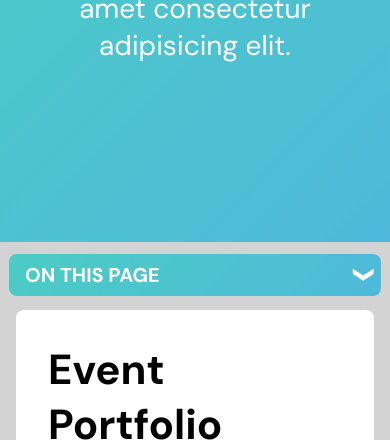
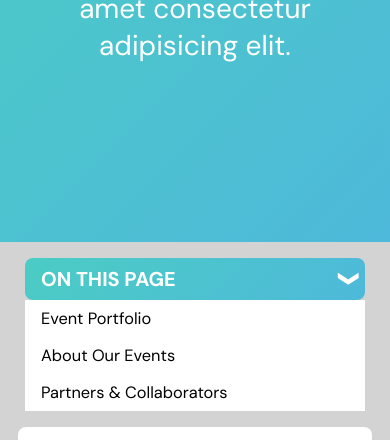
Before and after one commit to fransedor/ST-Events-Page, a plain HTML site: page index.html in a window 390 px wide. Shown: the part 568-1008 px from the top of the page. Drawn offline with Linux system fonts and the light colour scheme.

Commit message:
events-card revision done

```diff
--- a/index.html
+++ b/index.html
@@ -51,7 +51,9 @@
         </div>
         <div class="events-card">
             <div class="events-nav">
-                <h2>ON THIS PAGE<span class="arrow">&#10094</span></h2>
+                <div class="events-nav-button">
+                    <h2>ON THIS PAGE<span class="arrow">&#10094</span></h2>
+                </div>
                 <a href="#events-porto"><h3>Event Portfolio</h3></a>
                 <a href="#events-about"><h3>About Our Events</h3></a>
                 <a href="#events-partners"><h3>Partners & Collaborators</h3></a>
--- a/styles/events-card.css
+++ b/styles/events-card.css
@@ -17,6 +17,9 @@ main {
 }
 .events-nav h2 {
     margin-top: 0;
+}
+.events-nav h2 > .arrow {
+    display: none;
 }
 .events-nav h3 {
     font-weight: normal;
@@ -109,37 +112,48 @@ main {
         padding-bottom: 120px;
     }
     .events-card {
-        top: 68px;
+        top: 0px;
         margin: 0px 16px;
         width: auto;
+        display: block;
+        background: none;
+        padding: 0;
     }
     .events-nav {
         display: block;
-        position: absolute;
-        top: -56px;
         width: 95%;
-        left: 50%;
-        transform: translate(-50%, 0);
-        border-radius: 8px;
+        margin: 16px auto 16px auto;
         border: none;
         color: white;
+        padding: 0;
+    }
+    .events-nav-button {
         background: linear-gradient(135deg, #4BCCC4 0%, #4CC6CB 33.57%, #4EB9DA 100%), #C4C4C4;
         padding: 8px 16px;
-
+        border-radius: 8px;
+        position: relative;
     }
     .events-nav h2 {
         margin: 0;
         font-size: 20px;
     }
     .events-nav h2 > .arrow {
+        display: inline;
         position: absolute;
         right: 3%;
     }
-    .events-nav a {
-        display: none;
+    .events-nav h3 {
+        display: block;
+        color: black;
+        background: white;
+        margin: 0;
+        padding: 8px 16px;
     }
     .events-content {
-        width: 100%;
+        width: 90%;
+        margin: 0 auto;
+        border-radius: 8px;
+        background: white;
     }
 }
 @media screen and (max-width: 483px) {
```
